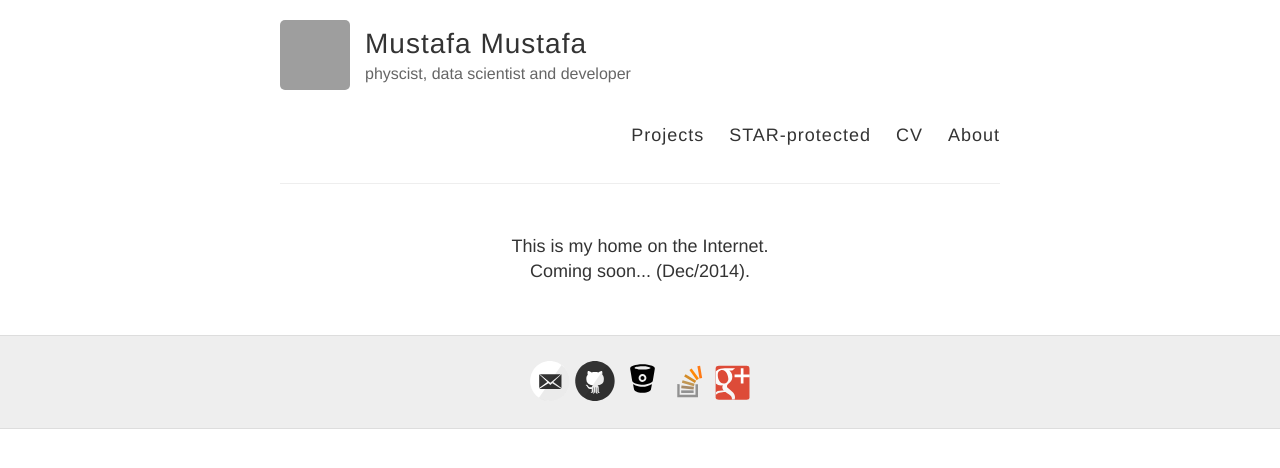
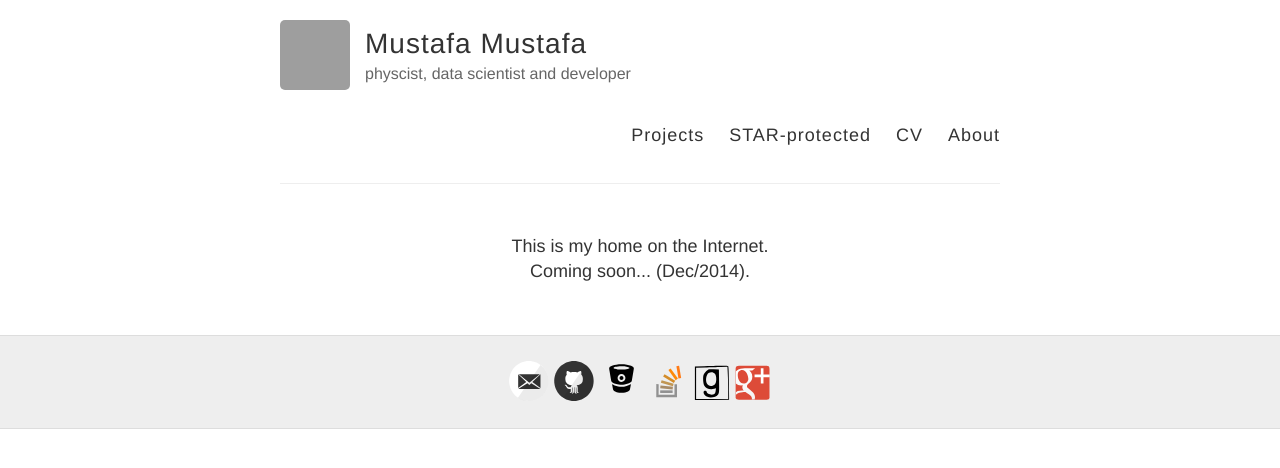
Before and after one commit to MustafaMustafa/MustafaMustafa.github.io, a Jekyll site: the page built from index.html, in a window 1280 px wide. Shown: the top 468 px of the page. Built offline with Jekyll 4.4.1, drawn with Linux system fonts in a browser that asks for light colours; grey boxes are pictures that could not be loaded.

Commit message:
add goodreads to footer icons

```diff
--- a/_config.yml
+++ b/_config.yml
@@ -29,6 +29,7 @@ footer-links:
   twitter:
   stackoverflow: users/2030653/mustafa-mustafa # your stackoverflow profile, e.g. "users/50476/bart-kiers"
   googleplus: MustafaKMustafa
+  goodreads: 22134801-mustafa-mustafa
   bitbucket: mmustafa
 
 # Your disqus shortname, entering this will enable commenting on posts
--- a/_includes/svg-icons.html
+++ b/_includes/svg-icons.html
@@ -10,4 +10,5 @@
           {% if site.footer-links.pinterest %}<a href="http://pinterest.com/{{ site.footer-links.pinterest }}">{% include svg-icons/pinterest.html %}</a>{% endif %}
           {% if site.footer-links.rss %}<a href="{{ site.baseurl }}/feed.xml">{% include svg-icons/rss.html %}</a>{% endif %}
           {% if site.footer-links.twitter %}<a href="http://twitter.com/{{ site.footer-links.twitter }}">{% include svg-icons/twitter.html %}</a>{% endif %}
+          {% if site.footer-links.goodreads %}<a href="https://www.goodreads.com/user/show/{{ site.footer-links.goodreads }}">{% include svg-icons/goodreads.svg %}</a>{% endif %}
           {% if site.footer-links.googleplus %}<a href="http://plus.google.com/+{{ site.footer-links.googleplus }}">{% include svg-icons/googleplus.svg %}</a>{% endif %}
```
Also changed, not shown: _includes/svg-icons/goodreads.svg (added).
